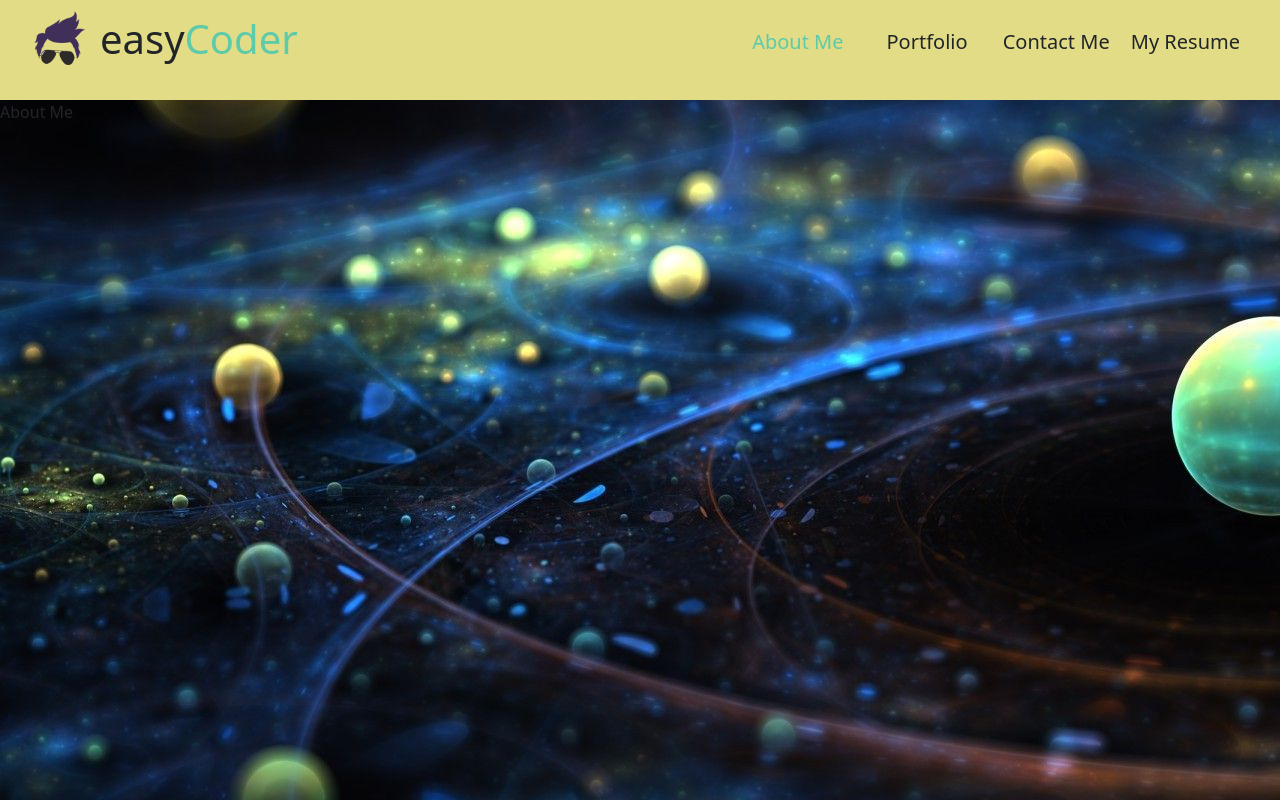
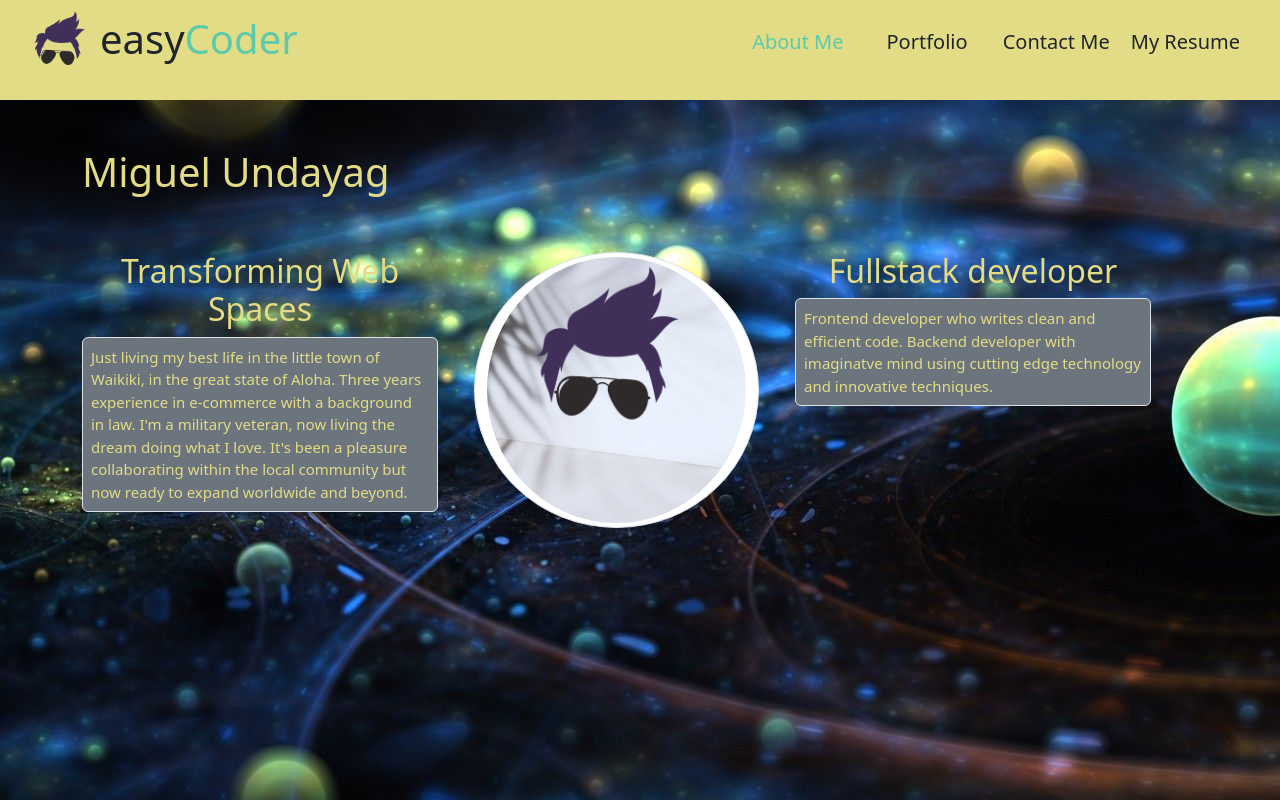
Before and after one commit to mlcundayag/devPortfolio-react, a React (Create React App) app: page / in a window 1280 px wide. Built offline with nearby package versions, Linux system fonts and the light colour scheme.

Commit message:
completed about me section

```diff
--- a/src/components/About/index.js
+++ b/src/components/About/index.js
@@ -1,8 +1,22 @@
 import React from "react";
+import avatar from "../../assets/images/avatar.jpg"
 
 function About() {
     return (
-        <div>About Me</div>
+        <div className="container">
+            <h1 className="pb-5">Miguel Undayag</h1>
+            <div className="row">
+                <div className="col-md-4">
+                    <h2 className="text-center">Transforming Web Spaces</h2>
+                    <p className="bg-secondary p-2 img-thumbnail">Just living my best life in the little town of Waikiki, in the great state of Aloha. Three years experience in e-commerce with a background in law. I'm a military veteran, now living the dream doing what I love. It's been a pleasure collaborating within the local community but now ready to expand worldwide and beyond.</p>
+                </div>
+                <img className="col-md-3 rounded-circle img-thumbnail img-fluid mx-4" src={avatar} width="25%" />
+                <div className="col-md-4">
+                    <h2 className="text-center">Fullstack developer</h2>
+                    <p className="bg-secondary p-2 img-thumbnail">Frontend developer who writes clean and efficient code. Backend developer with imaginatve mind using cutting edge technology and innovative techniques.</p>
+                </div>
+            </div>
+        </div>
     )
 }
 
--- a/src/components/Body/index.js
+++ b/src/components/Body/index.js
@@ -44,7 +44,7 @@ function Header() {
                 <Nav sections={sections} setCurrentSection={setCurrentSection} currentSection={currentSection} />
             </header>
             <main>
-                <div>
+                <div className="jumbotron custom-page p-4 m-4">
                     {renderPage()}
                 </div>
             </main>
--- a/src/components/Body/style.css
+++ b/src/components/Body/style.css
@@ -17,3 +17,8 @@
 .text-green {
     color: #5dcaaa
 }
+
+.custom-page {
+    font-size: 15px;
+    color: #e2dc86;
+}
```
Also changed, not shown: src/assets/images/avatar.jpg (renamed from src/assets/images/hair and glasses.jpg).
